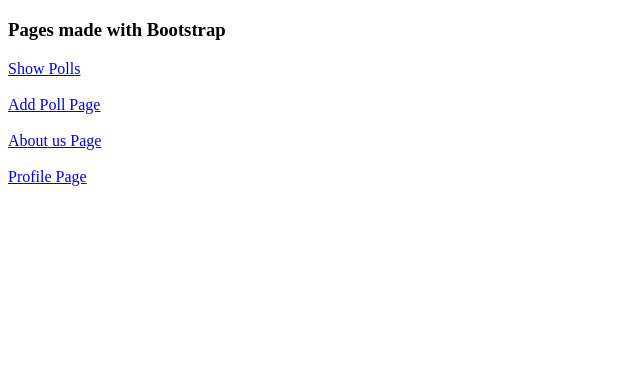
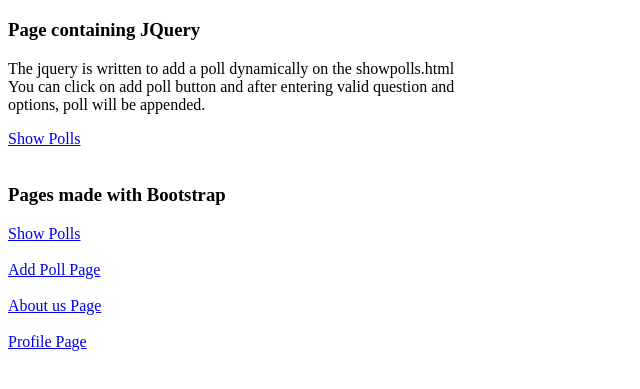
Before and after one commit to mauneel33/OnlinePollMaker, a plain HTML site: page index.html in a window 1280 px wide. Shown: the part 87-476 px from the top of the page, without its empty margins (0-640 px from the left). Drawn offline with Linux system fonts and the light colour scheme.

Commit message:
Update index.html

```diff
--- a/index.html
+++ b/index.html
@@ -11,6 +11,12 @@
         <header>
             <h1>Poll Maker</h1>
         </header>
+        <h3>Page containing JQuery</h3>
+        <p>The jquery is written to add a poll dynamically on the showpolls.html<br/>
+            You can click on add poll button and after entering valid question and<br/>
+            options, poll will be appended.
+        </p>
+        <a href="https://mauneel33.github.io/OnlinePollMaker/showpolls.html">Show Polls</a><br/><br/>
         <h3>Pages made with Bootstrap</h3>
         <nav>
             <a href="https://mauneel33.github.io/OnlinePollMaker/showpolls.html">Show Polls</a><br/><br/>
```
